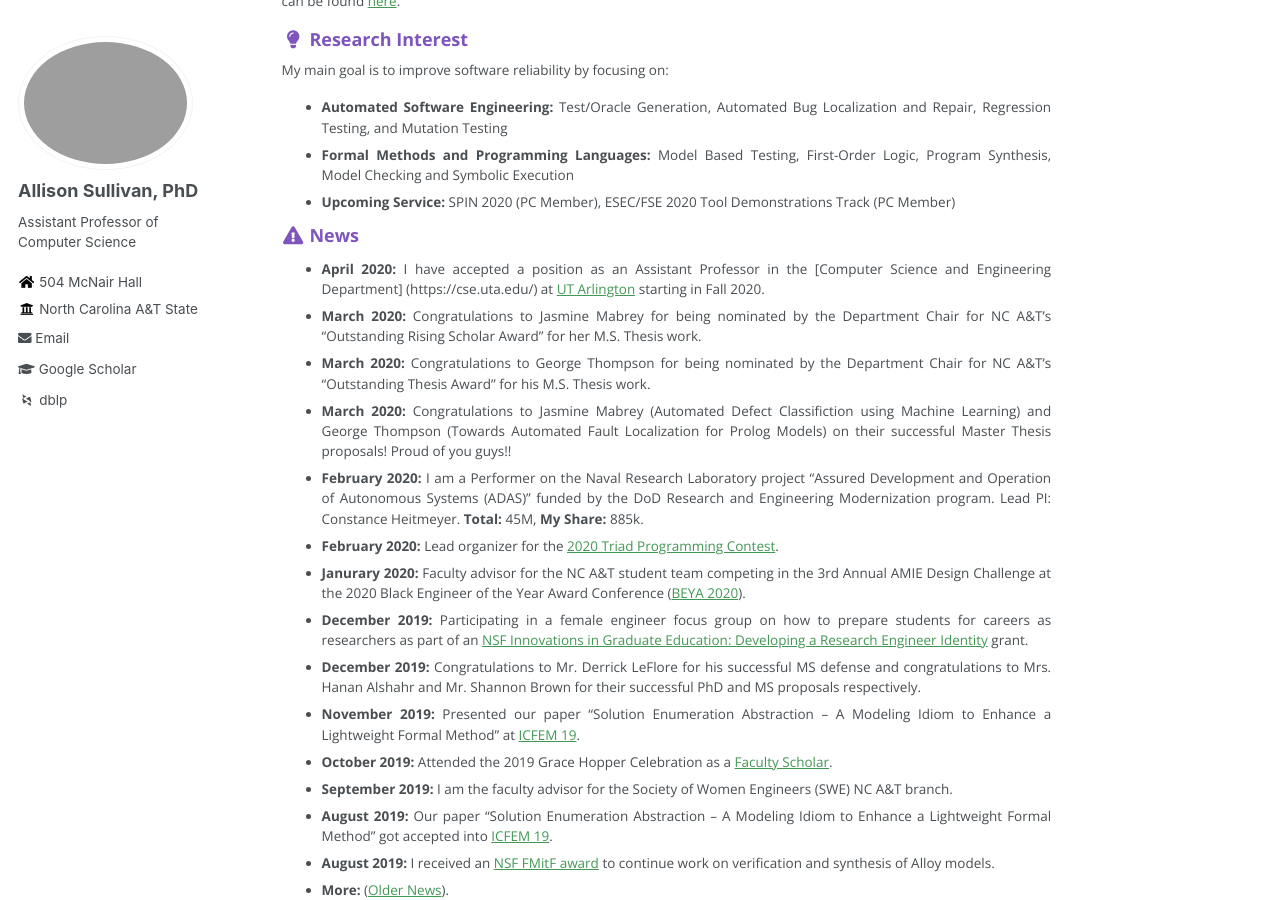
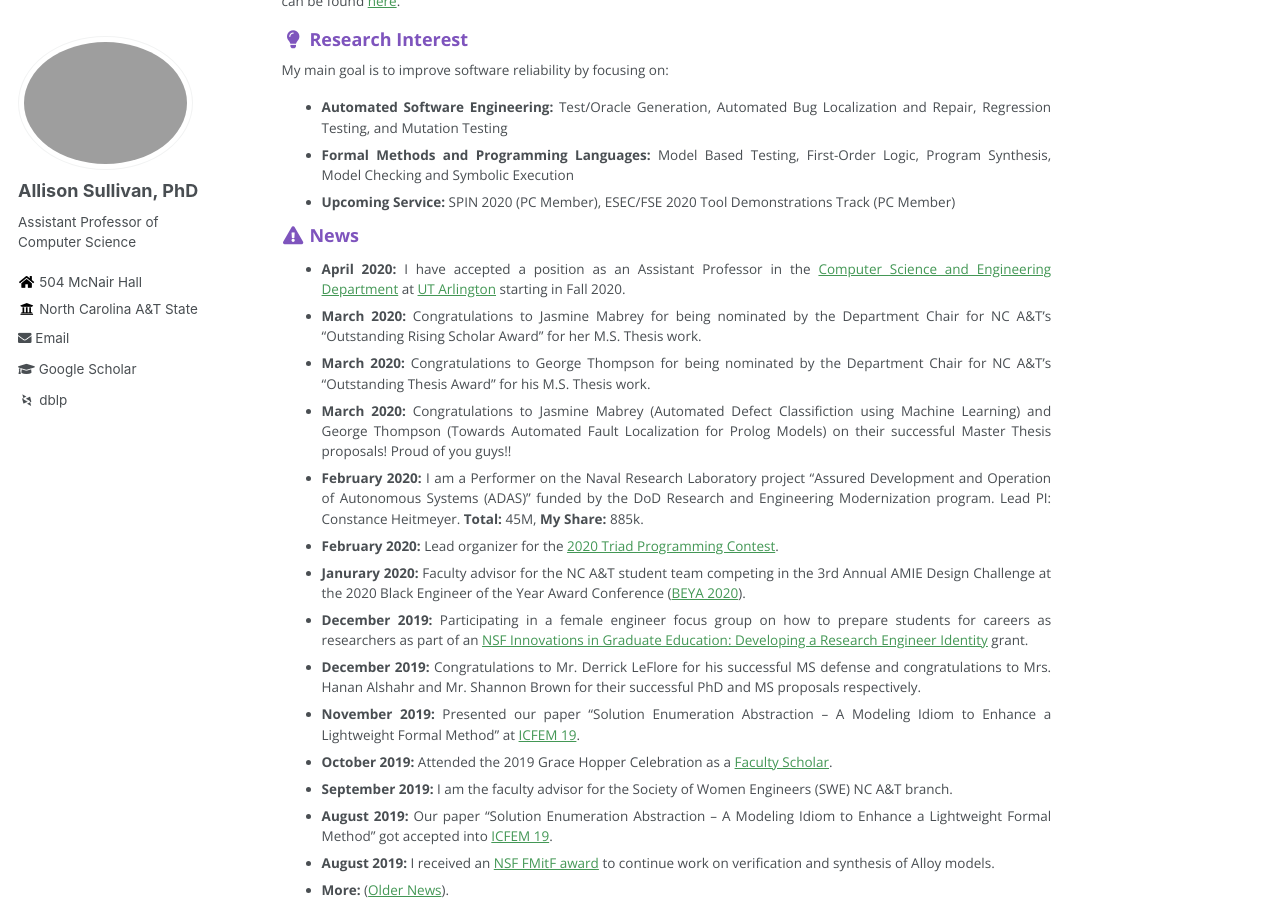
Before and after one commit to Allisonius/allisonius.github.io, a Jekyll site: the page built from _pages/about.md, in a window 1280 px wide and 900 px high, scrolled down 319 px. Built offline with Jekyll 4.4.1, drawn with Linux system fonts in a browser that asks for light colours; some web fonts are replaced.

Commit message:
Update about.md

```diff
--- a/_pages/about.md
+++ b/_pages/about.md
@@ -9,7 +9,7 @@ redirect_from:
 ---
 
 ### <i class="fa fa-fw fa-cat" aria-hidden="true"></i> About me
-I am an Assistant Professor of [Computer Science](https://www.ncat.edu/coe/departments/cs/index.php) at [North Carolina A&T State University](https://www.ncat.edu/) (NC A&T). ***Starting in the fall of 2020, I will be an assistant professor at UT Arlington!***
+I am an Assistant Professor of [Computer Science](https://www.ncat.edu/coe/departments/cs/index.php) at [North Carolina A&T State University](https://www.ncat.edu/) (NC A&T). **Starting in the fall of 2020, I will be an assistant professor at UT Arlington!**
 
 Here is my current [CV](/files/ASullivan_CV.pdf), [Research Statement](../files/research_statement.pdf), [Teaching Statement](../files/teaching_statement.pdf), and [Contribution to Diversity, Equity, and Inclusion](../files/Commitment_to_Diversity_Statement.pdf).
 
@@ -24,7 +24,7 @@ Checking and Symbolic Execution
  * **Upcoming Service:** SPIN 2020 (PC Member), ESEC/FSE 2020 Tool Demonstrations Track (PC Member)
 
 ### <i class="fa fa-fw fa-exclamation-triangle" aria-hidden="true"></i> News
-* **April 2020:** I have accepted a position as an Assistant Professor in the [Computer Science and Engineering Department] (https://cse.uta.edu/) at [UT Arlington](https://www.uta.edu/) starting in Fall 2020.
+* **April 2020:** I have accepted a position as an Assistant Professor in the [Computer Science and Engineering Department](https://cse.uta.edu/) at [UT Arlington](https://www.uta.edu/) starting in Fall 2020.
 * **March 2020:** Congratulations to Jasmine Mabrey for being nominated by the Department Chair for NC A&T's "Outstanding Rising Scholar Award" for her M.S. Thesis work.
 * **March 2020:** Congratulations to George Thompson for being nominated by the Department Chair for NC A&T's "Outstanding Thesis Award" for his M.S. Thesis work.
 * **March 2020:** Congratulations to Jasmine Mabrey (Automated Defect Classifiction using Machine Learning) and George Thompson (Towards Automated Fault Localization for Prolog Models) on their successful Master Thesis proposals! Proud of you guys!!
```
